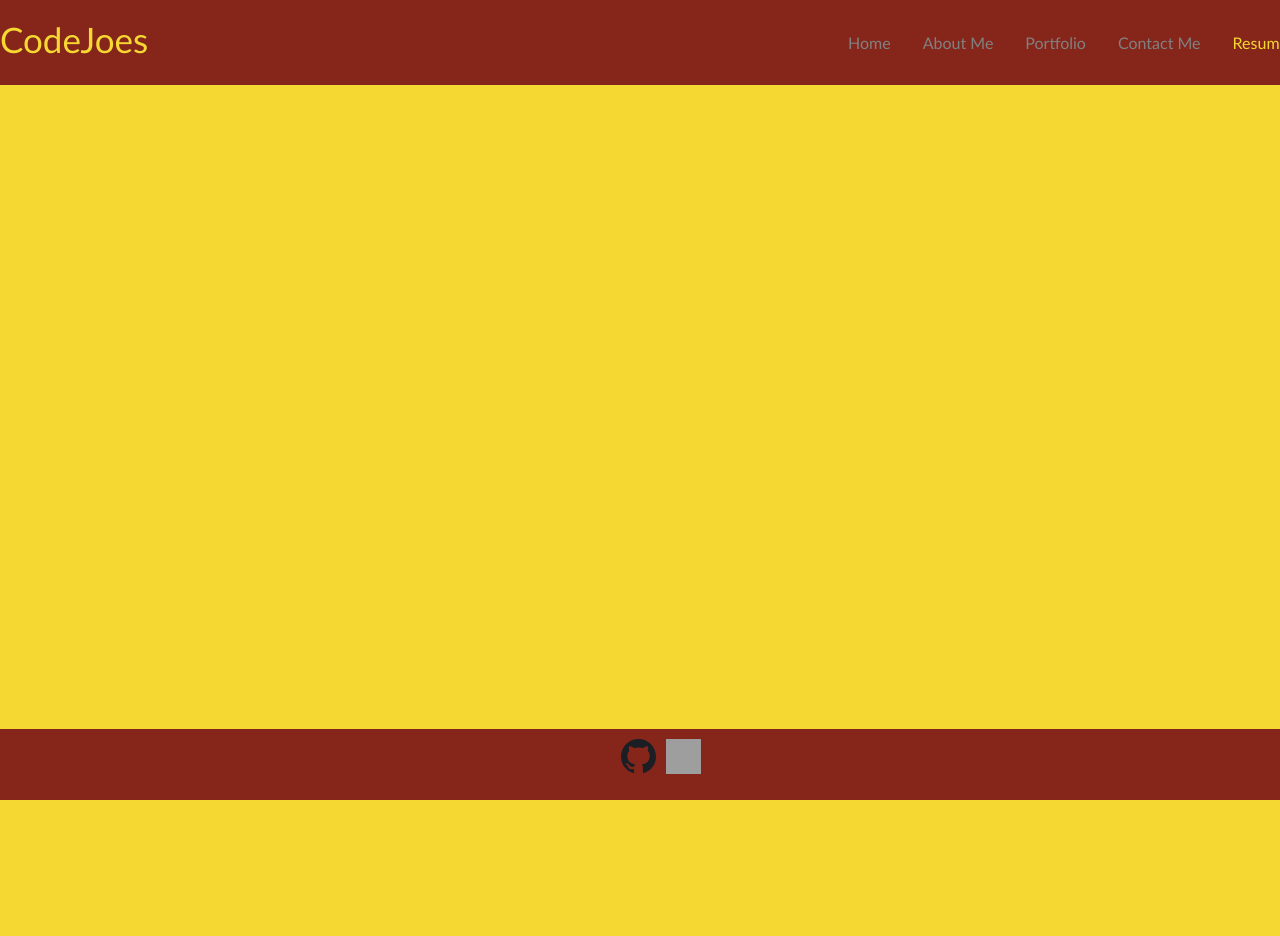
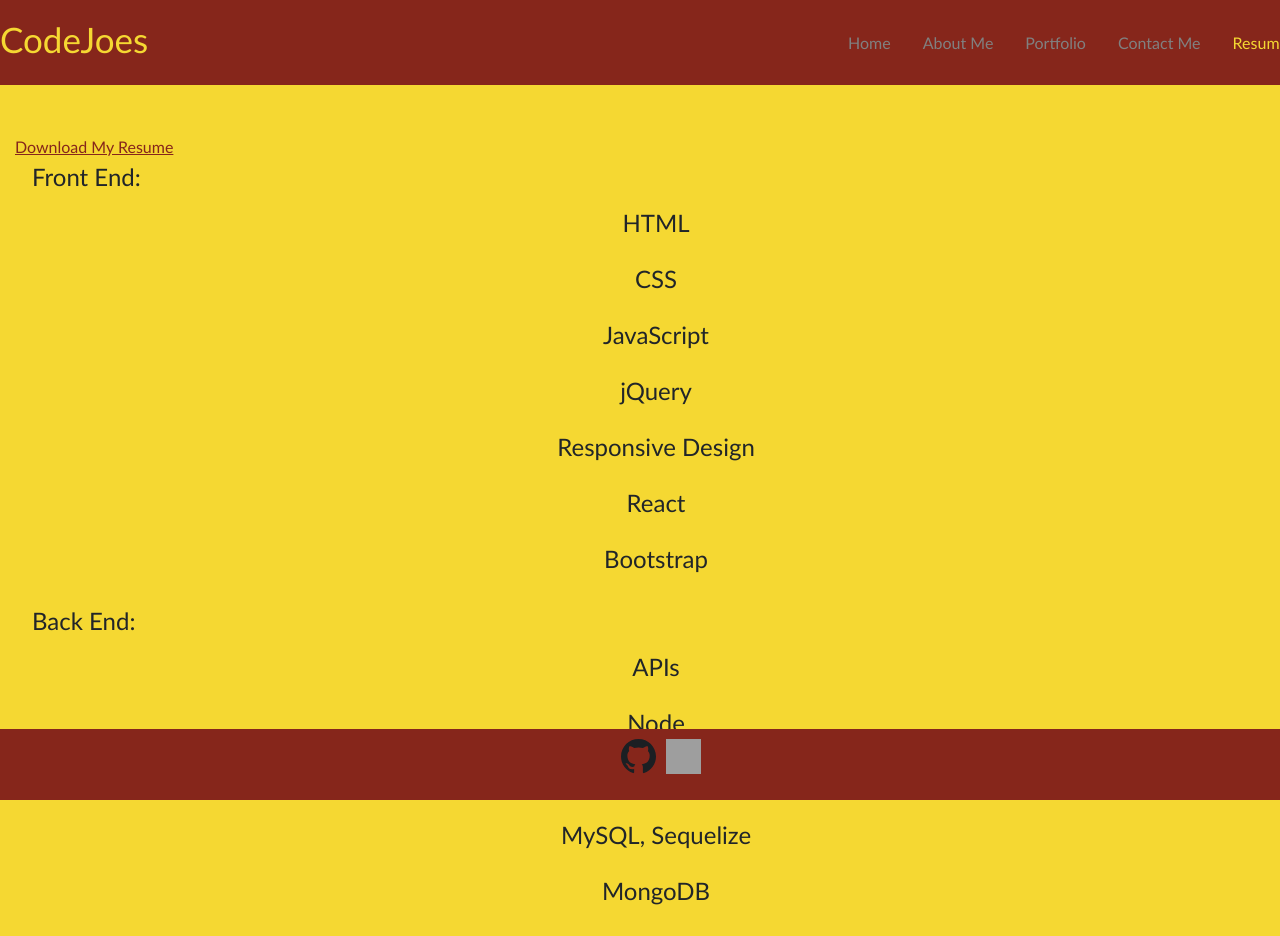
Before and after one commit to codejoes/react-portfolio, a React (Create React App) app: page /resume in a window 1280 px wide. Shown: the top 936 px of the page. Before the commit the page ends 800 px from the top, so only its background shows below. Built offline with nearby package versions, Linux system fonts and the light colour scheme; grey boxes are pictures that could not be loaded.

Commit message:
added resume.pdf and proficiencies

```diff
--- a/src/App.css
+++ b/src/App.css
@@ -168,6 +168,28 @@ article {
   box-shadow: 0px 0px 5px black;
 }
 
+.resume {
+  padding: 50px 0px;
+  justify-content: center;
+}
+
+.resume a {
+  margin-left: 15px;
+  color: var(--brick-red);
+}
+
+.resume ul {
+  font-size: 24px;
+}
+
+.resume ul li {
+  padding: 10px;
+  list-style-type: none;
+  text-align: center;
+  margin: 0% 20%;
+  font-size: 24px;
+}
+
 .work {
   display: flex;
   padding-bottom: 50px;
@@ -256,6 +278,15 @@ h2{
   margin-top: 10px;
 }
 
+.resume-div {
+  display: relative;
+  margin-top: 15px;
+}
+
+.resume-div a {
+  margin-left: 15px;
+  color: var(--brick-red)
+}
 
 footer {
   padding: 10px;
@@ -263,7 +294,7 @@ footer {
   color: white;
   clear: left;
   text-align: center;
-  position: absolute;
+  position: sticky;
   bottom: 0;
   width: 100vw;
 }
--- a/src/App.js
+++ b/src/App.js
@@ -7,6 +7,7 @@ import Home from "./pages";
 import About from "./pages/About";
 import Contact from "./pages/Contact";
 import Portfolio from "./pages/Portfolio";
+import Resume from "./pages/Resume";
 import "../node_modules/bootstrap/dist/css/bootstrap.min.css";
 import "./App.css";
 
@@ -19,6 +20,7 @@ function App() {
         <Route path="/about" element={<About />} />
         <Route path="/portfolio" element={<Portfolio />} />
         <Route path="/contact" element={<Contact />} />
+        <Route path="/resume" element={<Resume />} />
       </Routes>
       <Footer />
     </Router>
--- /dev/null
+++ b/src/pages/Resume.js
@@ -0,0 +1,34 @@
+import React from "react";
+
+const Resume = () => {
+  return (
+    <div className="resume">
+      <a href="./files/Fake Resume.pdf" download>
+        Download My Resume
+      </a>
+
+      <ul className="">
+        Front End:
+        <li>HTML</li>
+        <li>CSS</li>
+        <li>JavaScript</li>
+        <li>jQuery</li>
+        <li>Responsive Design</li>
+        <li>React</li>
+        <li>Bootstrap</li>
+      </ul>
+
+      <ul className="">
+        Back End:
+        <li>APIs</li>
+        <li>Node</li>
+        <li>Express</li>
+        <li>MySQL, Sequelize</li>
+        <li>MongoDB</li>
+        <li>GraphQL</li>
+      </ul>
+    </div>
+  );
+};
+
+export default Resume;
```
Also changed, not shown: 1 other file (tests, documents, lock files or other folders).
